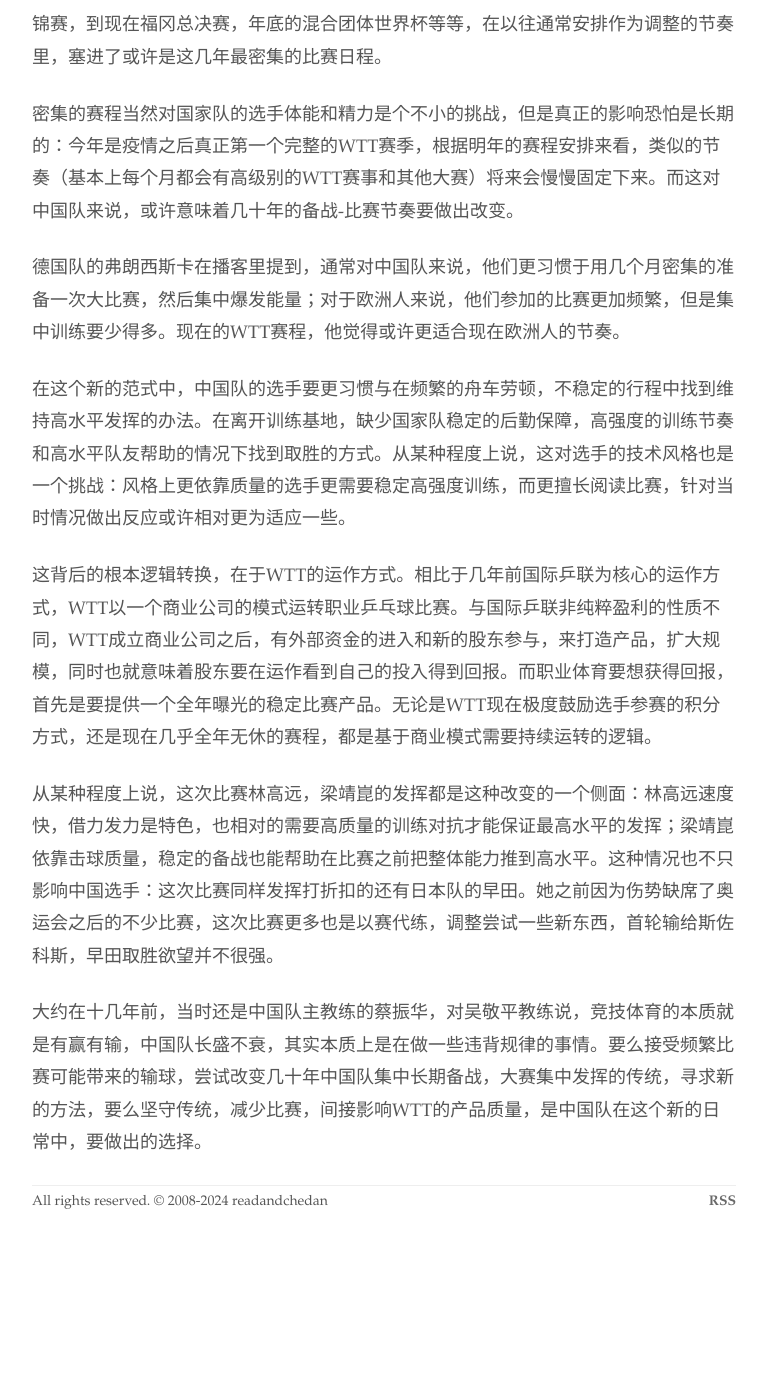
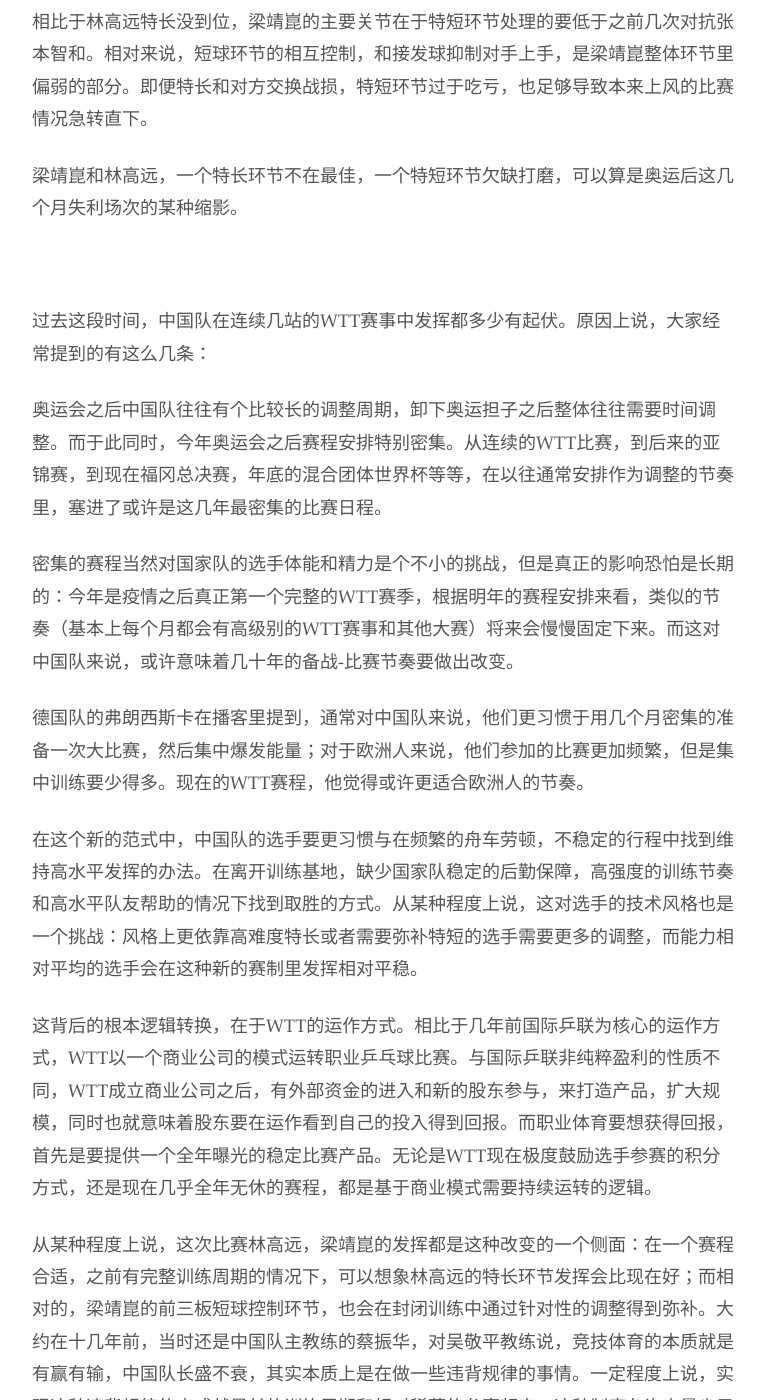
Before and after one commit to readandchedan/readandchedan.github.io, a Jekyll site: the page built from _posts/tabletennis/_posts/2024-11-21-wtt-fukuoka.md, in a window 1280 px wide and 1400 px high, scrolled down 1832 px. Shown: the whole window, without its empty margins (256-1023 px from the left). Built offline with Jekyll 4.4.1, drawn with Linux system fonts in a browser that asks for light colours; before the commit the page ends 3101 px from its top, so only the background shows below that; some of the changed text lies outside the part shown.

Commit message:
new post

```diff
--- a/_posts/tabletennis/_posts/2024-11-21-wtt-fukuoka.md
+++ b/_posts/tabletennis/_posts/2024-11-21-wtt-fukuoka.md
@@ -1,5 +1,5 @@
 ---
-title: 2024 WTT福冈总决赛--新范式，新日常
+title: 2024 WTT福冈总决赛--特短，特长和封闭训练。
 layout: default
 ---
 
@@ -19,8 +19,11 @@
 
 https://youtu.be/RLPUFm7lukY?t=309
 
+考虑到全场比赛其实才输了9分，这四个里外里算下来几乎可以扭转比分。
 
-男子比赛中，对抗能力不足是原罪。林高远大部分比赛的取胜之钥是反手在反手对抗中压制对手，然后正手顺势终结。起码今天，这两点都不算在线。
+从全场比赛看，林高远主要的问题是特长没充分打磨到最佳，形成优势的时候打不穿对手；相对均势相持的时候，反手位的速度特长得分率也不占上风。
+
+<br>
 
 梁靖崑1-3张本智和
 
@@ -40,18 +43,24 @@
 
 https://youtu.be/vV-5zuQU9ck?t=475
 
+相比于林高远特长没到位，梁靖崑的主要关节在于特短环节处理的要低于之前几次对抗张本智和。相对来说，短球环节的相互控制，和接发球抑制对手上手，是梁靖崑整体环节里偏弱的部分。即便特长和对方交换战损，特短环节过于吃亏，也足够导致本来上风的比赛情况急转直下。
+
+梁靖崑和林高远，一个特长环节不在最佳，一个特短环节欠缺打磨，可以算是奥运后这几个月失利场次的某种缩影。
+
+<br>
+
 过去这段时间，中国队在连续几站的WTT赛事中发挥都多少有起伏。原因上说，大家经常提到的有这么几条：
 
 奥运会之后中国队往往有个比较长的调整周期，卸下奥运担子之后整体往往需要时间调整。而于此同时，今年奥运会之后赛程安排特别密集。从连续的WTT比赛，到后来的亚锦赛，到现在福冈总决赛，年底的混合团体世界杯等等，在以往通常安排作为调整的节奏里，塞进了或许是这几年最密集的比赛日程。
 
 密集的赛程当然对国家队的选手体能和精力是个不小的挑战，但是真正的影响恐怕是长期的：今年是疫情之后真正第一个完整的WTT赛季，根据明年的赛程安排来看，类似的节奏（基本上每个月都会有高级别的WTT赛事和其他大赛）将来会慢慢固定下来。而这对中国队来说，或许意味着几十年的备战-比赛节奏要做出改变。
 
-德国队的弗朗西斯卡在播客里提到，通常对中国队来说，他们更习惯于用几个月密集的准备一次大比赛，然后集中爆发能量；对于欧洲人来说，他们参加的比赛更加频繁，但是集中训练要少得多。现在的WTT赛程，他觉得或许更适合现在欧洲人的节奏。
+德国队的弗朗西斯卡在播客里提到，通常对中国队来说，他们更习惯于用几个月密集的准备一次大比赛，然后集中爆发能量；对于欧洲人来说，他们参加的比赛更加频繁，但是集中训练要少得多。现在的WTT赛程，他觉得或许更适合欧洲人的节奏。
 
-在这个新的范式中，中国队的选手要更习惯与在频繁的舟车劳顿，不稳定的行程中找到维持高水平发挥的办法。在离开训练基地，缺少国家队稳定的后勤保障，高强度的训练节奏和高水平队友帮助的情况下找到取胜的方式。从某种程度上说，这对选手的技术风格也是一个挑战：风格上更依靠质量的选手更需要稳定高强度训练，而更擅长阅读比赛，针对当时情况做出反应或许相对更为适应一些。
+在这个新的范式中，中国队的选手要更习惯与在频繁的舟车劳顿，不稳定的行程中找到维持高水平发挥的办法。在离开训练基地，缺少国家队稳定的后勤保障，高强度的训练节奏和高水平队友帮助的情况下找到取胜的方式。从某种程度上说，这对选手的技术风格也是一个挑战：风格上更依靠高难度特长或者需要弥补特短的选手需要更多的调整，而能力相对平均的选手会在这种新的赛制里发挥相对平稳。
 
 这背后的根本逻辑转换，在于WTT的运作方式。相比于几年前国际乒联为核心的运作方式，WTT以一个商业公司的模式运转职业乒乓球比赛。与国际乒联非纯粹盈利的性质不同，WTT成立商业公司之后，有外部资金的进入和新的股东参与，来打造产品，扩大规模，同时也就意味着股东要在运作看到自己的投入得到回报。而职业体育要想获得回报，首先是要提供一个全年曝光的稳定比赛产品。无论是WTT现在极度鼓励选手参赛的积分方式，还是现在几乎全年无休的赛程，都是基于商业模式需要持续运转的逻辑。
 
-从某种程度上说，这次比赛林高远，梁靖崑的发挥都是这种改变的一个侧面：林高远速度快，借力发力是特色，也相对的需要高质量的训练对抗才能保证最高水平的发挥；梁靖崑依靠击球质量，稳定的备战也能帮助在比赛之前把整体能力推到高水平。这种情况也不只影响中国选手：这次比赛同样发挥打折扣的还有日本队的早田。她之前因为伤势缺席了奥运会之后的不少比赛，这次比赛更多也是以赛代练，调整尝试一些新东西，首轮输给斯佐科斯，早田取胜欲望并不很强。
+从某种程度上说，这次比赛林高远，梁靖崑的发挥都是这种改变的一个侧面：在一个赛程合适，之前有完整训练周期的情况下，可以想象林高远的特长环节发挥会比现在好；而相对的，梁靖崑的前三板短球控制环节，也会在封闭训练中通过针对性的调整得到弥补。大约在十几年前，当时还是中国队主教练的蔡振华，对吴敬平教练说，竞技体育的本质就是有赢有输，中国队长盛不衰，其实本质上是在做一些违背规律的事情。一定程度上说，实现这种违背规律的方式就是长的训练周期和相对稀薄的参赛频率。这种制度允许少量尖子选手通过针对性和时间把特长暂时放大，把特短针对性弥补。
 
-大约在十几年前，当时还是中国队主教练的蔡振华，对吴敬平教练说，竞技体育的本质就是有赢有输，中国队长盛不衰，其实本质上是在做一些违背规律的事情。要么接受频繁比赛可能带来的输球，尝试改变几十年中国队集中长期备战，大赛集中发挥的传统，寻求新的方法，要么坚守传统，减少比赛，间接影响WTT的产品质量，是中国队在这个新的日常中，要做出的选择。
+在这个新的赛程环境中，要么接受频繁比赛可能带来的输球，尝试改变几十年中国队集中长期备战，大赛集中发挥的传统，寻求新的方法，要么坚守传统，减少比赛，间接影响WTT的产品质量，是中国队在这个新的日常中，要做出的选择。
```
